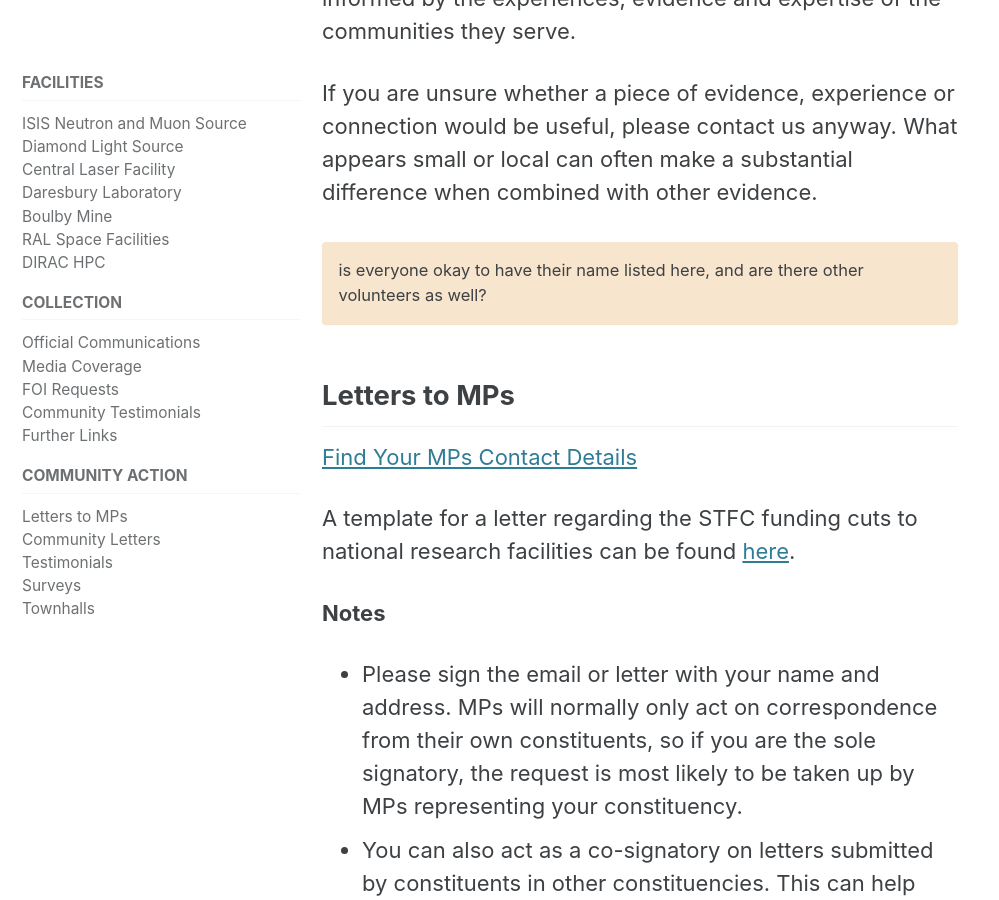
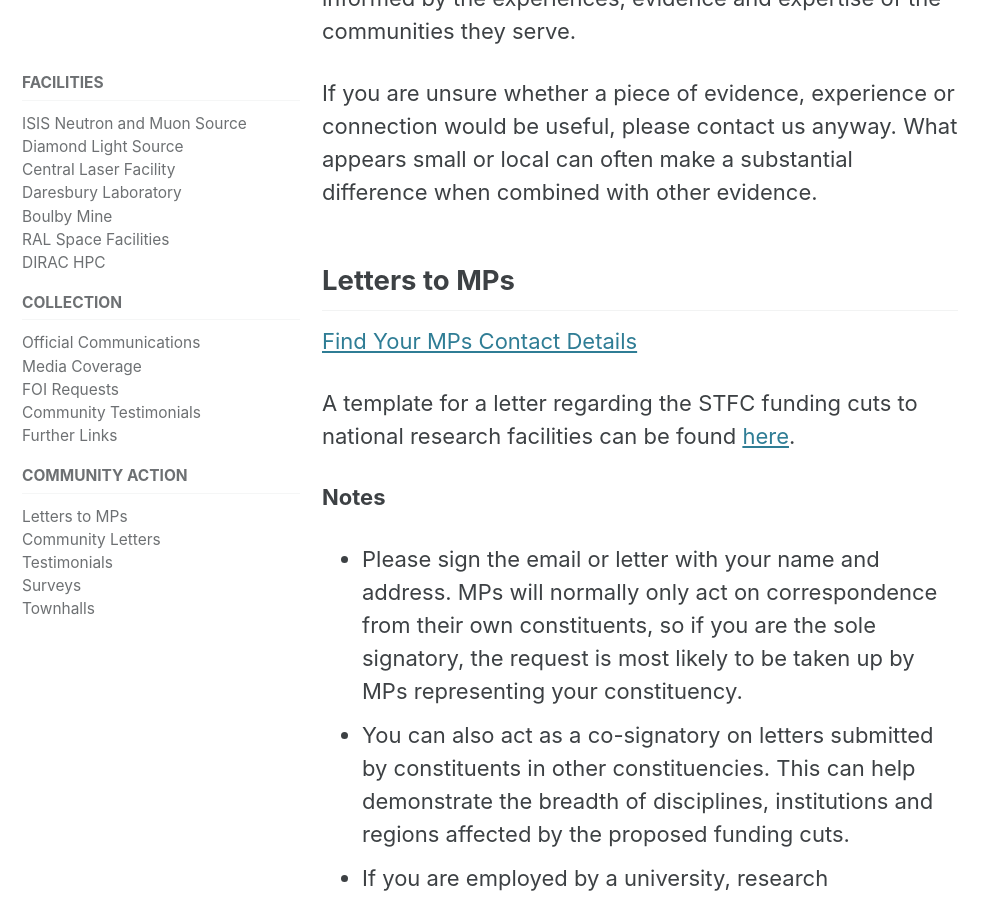
Before and after one commit to research-facilities-community/index, a Jekyll site: the page built from _pages/action.md, in a window 1280 px wide and 900 px high, scrolled down 2076 px. Shown: the whole window, without its empty margins (0-999 px from the left). Built offline with Jekyll 4.4.1, drawn with Linux system fonts in a browser that asks for light colours; cached includes are drawn as plain includes; some of the changed text lies outside the part shown.

Commit message:
Clean up action.md by removing warning notices
Removed warning notices regarding name listings and follow-up communications.

```diff
--- a/_pages/action.md
+++ b/_pages/action.md
@@ -26,9 +26,6 @@
 Please get in touch if you have suggestions, would like advice, wish to contribute evidence or testimonials, or would like us to highlight articles, campaigns or initiatives that are not yet listed on this website. Together, we can help ensure that discussions about the future of UK research facilities are informed by the experiences, evidence and expertise of the communities they serve.
 
 If you are unsure whether a piece of evidence, experience or connection would be useful, please contact us anyway. What appears small or local can often make a substantial difference when combined with other evidence.
-
-{: .notice--warning}
-is everyone okay to have their name listed here, and are there other volunteers as well?
 
 
 ## Letters to MPs {#MPletters}
@@ -60,8 +57,7 @@
 For **Early Career Researchers** affected by STFC cuts to Facilities and National Laboratories :
 [https://stfc-open-letter.co.uk/ecr-letter](https://stfc-open-letter.co.uk/ecr-letter "https://stfc-open-letter.co.uk/ecr-letter")
 
-{: .notice--warning}
-Add follow-up communications, where open letters have been replied to.
+
 
 
 
```
